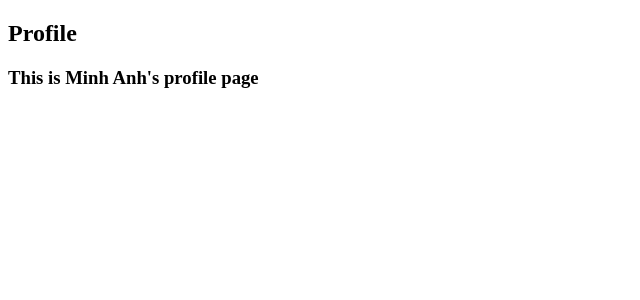
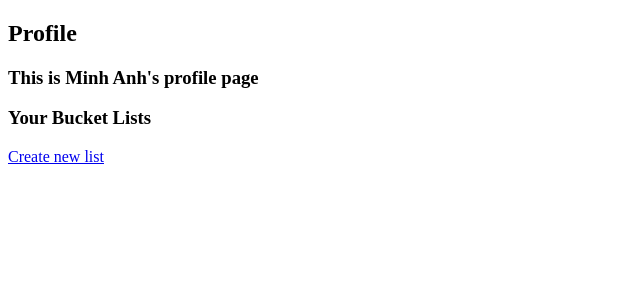
Before and after one commit to anhtm/buckist, a Flask app: page /profile in a window 1280 px wide. Shown: the part 152-452 px from the top of the page, without its empty margins (0-640 px from the left). Run offline with Flask 2, Linux system fonts and the light colour scheme; a user stored in the database is signed in; data comes from the database, SQL or seed files in the repository; both versions use the stored data as it was after the commit.

Commit message:
user can add/update/delete list

```diff
--- a/app/models.py
+++ b/app/models.py
@@ -9,6 +9,7 @@ class User(db.Model):
     email = db.Column(db.String(120), index=True, unique=True)
     pwdhash = db.Column(db.String(54))
     lists = db.relationship('List', backref='user', lazy='dynamic')
+    items = db.relationship('Item', backref='user', lazy='dynamic')
 
     def __init__(self,first_name,last_name, email, password):
         self.first_name = first_name.title()
@@ -29,7 +30,7 @@ class User(db.Model):
 class List(db.Model):
     id = db.Column(db.Integer, primary_key=True)
     name = db.Column(db.String(64), nullable=False)
-    tasks = db.relationship('Item', backref='list', lazy='dynamic')
+    items = db.relationship('Item', backref='list', lazy='dynamic')
     user_id = db.Column(db.Integer, db.ForeignKey('user.id'))
 
     def __repr__(self):
--- a/app/templates/profile.html
+++ b/app/templates/profile.html
@@ -2,6 +2,22 @@
 {% block content %}
   <div class="jumbo">
     <h2>Profile<h2>
-    <h3>This is {{ session['firstname'] }}'s profile page<h3>
+    <h3>This is {{ user.first_name }}'s profile page<h3>
+  </div>
+  <div>
+    <h3>Your Bucket Lists</h3>
+    {% for list in lists %}
+            <ol>
+                <li> {{list.name}} | <a href="{{ url_for('update_list', id=list.id)}}"> Update List</a> </li>
+            </ol>
+                {% for item in items %}
+                <ul>
+                <li> {{item.content}} </li>
+                </ul>
+                {% endfor %}
+    {% endfor %}
+  </div>
+  <div>
+    <a href="{{ url_for('add_list') }}">Create new list</a>
   </div>
 {% endblock %}
--- a/app/views.py
+++ b/app/views.py
@@ -1,5 +1,5 @@
 from app import app, db
-from flask import render_template, redirect, url_for, request, json, flash, session
+from flask import render_template, redirect, url_for, request, json, flash, session, g
 from .models import List, Item, User
 from .forms import SignupForm, SigninForm
 
@@ -24,9 +24,9 @@ def sign_up():
                 newuser = User(form.firstname.data, form.lastname.data, form.email.data, form.password.data)
                 db.session.add(newuser)
                 db.session.commit()
-                flash('You have successfully signed up!')
                 session['email'] = newuser.email
                 session['firstname'] = newuser.first_name
+                session['id'] = newuser.id
                 return redirect(url_for('profile'))
 
 
@@ -63,8 +63,58 @@ def profile():
         return redirect(url_for('sign_in'))
 
     user = User.query.filter_by(email = session['email']).first()
-
     if user is None:
         return redirect(url_for('sign_in'))
     else:
-        return render_template('profile.html')
+        return render_template('profile.html', user=user, lists=user.lists, items=user.items)
+
+@app.route('/newlist', methods=["GET", "POST"])
+def add_list():
+
+    user = User.query.filter_by(email = session['email']).first()
+    if request.method == 'GET':
+        return render_template('add_list.html', list=list)
+    elif request.method == 'POST':
+        list_name = request.form['list_name']
+        new_list = List(name=list_name, user_id=user.id)
+        db.session.add(new_list)
+        db.session.commit()
+        return redirect(url_for('profile'))
+
+
+@app.route('/updatelist/<int:id>', methods=["GET"])
+def update_list(id):
+
+    list = List.query.get(id)
+    return render_template('update_list.html', list=list)
+
+@app.route('/renamelist/<int:id>', methods=["POST"])
+def rename_list(id):
+    list = List.query.get(id)
+    if 'list_name' in request.form:
+        list.name = request.form['list_name']
+        db.session.add(list)
+        db.session.commit()
+        return redirect(url_for('profile'))
+
+
+@app.route('/deletelist/<int:id>', methods=["POST"])
+def delete_list(id):
+    list = List.query.get(id)
+    db.session.delete(list)
+    db.session.commit()
+    return redirect(url_for('profile'))
+
+
+@app.route('/additem/<int:listid>', methods=["GET", "POST"])
+def add_item(listid):
+    list = List.query.get(listid)
+    user = User.query.filter_by(email = session['email']).first()
+    if request.method == 'GET':
+        return render_template('add_item.html', list=list)
+    elif request.method == 'POST':
+        item_content = request.form['item_content']
+        new_item = Item(content=item_content, list_id=list.id, user_id=user.id)
+        db.session.add(new_item)
+        db.session.commit()
+        return redirect(url_for('profile'))
```
Also changed, not shown: app/templates/add_item.html (added, +12 -0 lines), app/templates/add_list.html (added, +16 -0 lines), app/templates/update_list.html (added, +20 -0 lines), db_repository/versions/004_migration.py (added, +19 -0 lines), app.db.
